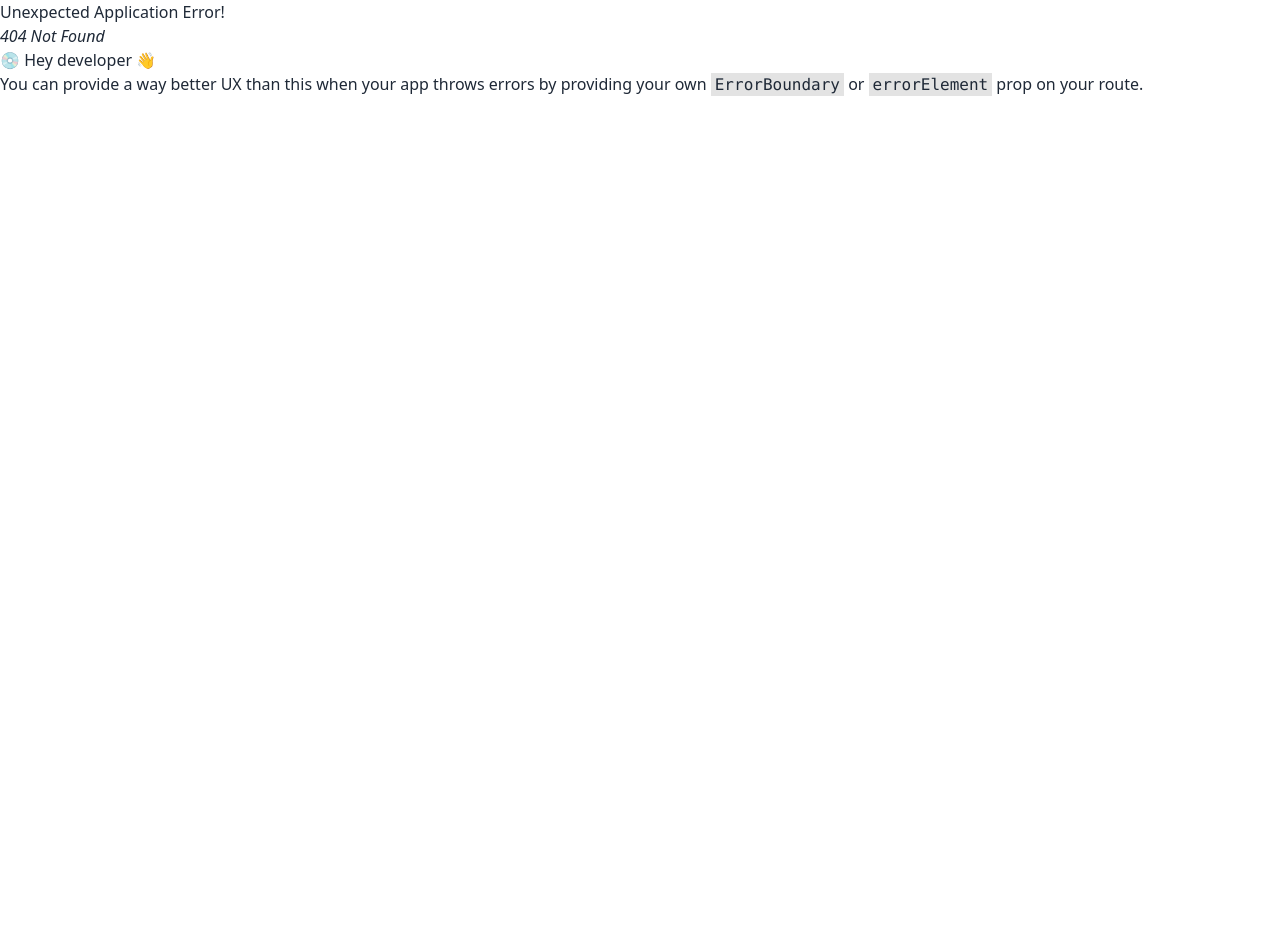
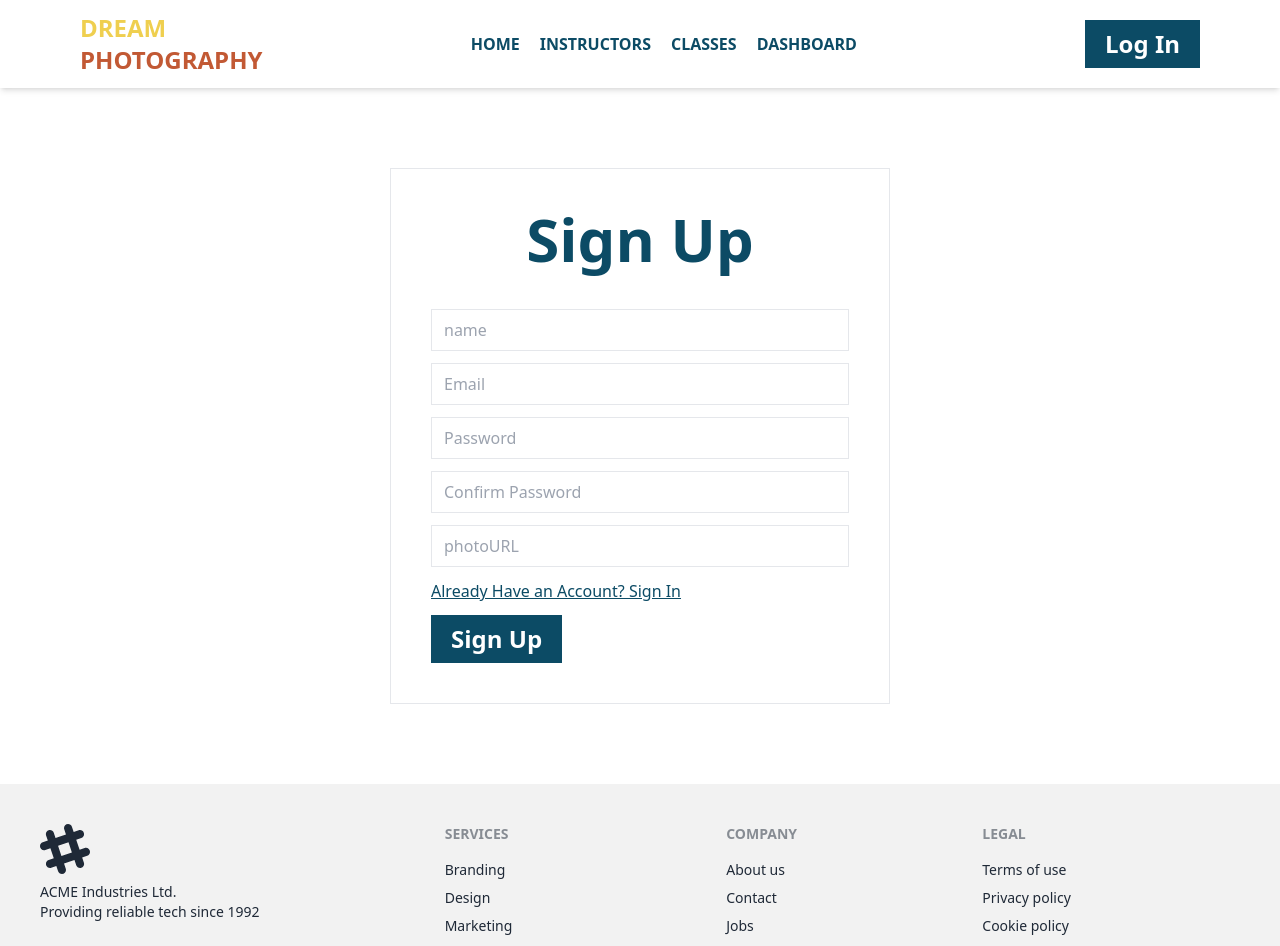
Before and after one commit to tobiborrahman/musical-magic-client, a React (Vite) app: page /signUp in a window 1280 px wide. Before the commit this address had no page. Shown: the top 946 px of the page. Before the commit the page ends 800 px from the top, so only its background shows below. Built offline with nearby package versions, Linux system fonts and the light colour scheme.

Commit message:
navbar added

```diff
--- a/package.json
+++ b/package.json
@@ -12,6 +12,8 @@
   "dependencies": {
     "react": "^18.2.0",
     "react-dom": "^18.2.0",
+    "react-hook-form": "^7.44.3",
+    "react-icons": "^4.9.0",
     "react-router-dom": "^6.11.2"
   },
   "devDependencies": {
--- a/src/pages/Footer/Footer.jsx
+++ b/src/pages/Footer/Footer.jsx
@@ -2,9 +2,46 @@
 
 const Footer = () => {
 	return (
-		<div>
-			<h2>this is footer</h2>
-		</div>
+		<footer className="footer p-10 bg-base-200 text-base-content">
+			<div>
+				<svg
+					width="50"
+					height="50"
+					viewBox="0 0 24 24"
+					xmlns="http://www.w3.org/2000/svg"
+					fillRule="evenodd"
+					clip-rule="evenodd"
+					className="fill-current"
+				>
+					<path d="M22.672 15.226l-2.432.811.841 2.515c.33 1.019-.209 2.127-1.23 2.456-1.15.325-2.148-.321-2.463-1.226l-.84-2.518-5.013 1.677.84 2.517c.391 1.203-.434 2.542-1.831 2.542-.88 0-1.601-.564-1.86-1.314l-.842-2.516-2.431.809c-1.135.328-2.145-.317-2.463-1.229-.329-1.018.211-2.127 1.231-2.456l2.432-.809-1.621-4.823-2.432.808c-1.355.384-2.558-.59-2.558-1.839 0-.817.509-1.582 1.327-1.846l2.433-.809-.842-2.515c-.33-1.02.211-2.129 1.232-2.458 1.02-.329 2.13.209 2.461 1.229l.842 2.515 5.011-1.677-.839-2.517c-.403-1.238.484-2.553 1.843-2.553.819 0 1.585.509 1.85 1.326l.841 2.517 2.431-.81c1.02-.33 2.131.211 2.461 1.229.332 1.018-.21 2.126-1.23 2.456l-2.433.809 1.622 4.823 2.433-.809c1.242-.401 2.557.484 2.557 1.838 0 .819-.51 1.583-1.328 1.847m-8.992-6.428l-5.01 1.675 1.619 4.828 5.011-1.674-1.62-4.829z"></path>
+				</svg>
+				<p>
+					ACME Industries Ltd.
+					<br />
+					Providing reliable tech since 1992
+				</p>
+			</div>
+			<div>
+				<span className="footer-title">Services</span>
+				<a className="link link-hover">Branding</a>
+				<a className="link link-hover">Design</a>
+				<a className="link link-hover">Marketing</a>
+				<a className="link link-hover">Advertisement</a>
+			</div>
+			<div>
+				<span className="footer-title">Company</span>
+				<a className="link link-hover">About us</a>
+				<a className="link link-hover">Contact</a>
+				<a className="link link-hover">Jobs</a>
+				<a className="link link-hover">Press kit</a>
+			</div>
+			<div>
+				<span className="footer-title">Legal</span>
+				<a className="link link-hover">Terms of use</a>
+				<a className="link link-hover">Privacy policy</a>
+				<a className="link link-hover">Cookie policy</a>
+			</div>
+		</footer>
 	);
 };
 
--- /dev/null
+++ b/src/pages/Login/Login.jsx
@@ -0,0 +1,71 @@
+import React, { useState } from 'react';
+import { useForm } from 'react-hook-form';
+import { Link } from 'react-router-dom';
+import { FaEye, FaEyeSlash } from 'react-icons/fa';
+
+const Login = () => {
+	const [showPassword, setShowPassword] = useState(false);
+
+	const {
+		register,
+		handleSubmit,
+		formState: { errors },
+	} = useForm();
+	const onSubmit = (data) => console.log(data);
+
+	console.log(errors);
+
+	const handleTogglePassword = () => {
+		setShowPassword(!showPassword);
+	};
+
+	return (
+		<div className="flex justify-center items-center my-20">
+			<form
+				className="w-[500px] p-10 border"
+				onSubmit={handleSubmit(onSubmit)}
+			>
+				<h1 className="text-center text-[#0C4B65] text-6xl font-bold pb-10">
+					Log In
+				</h1>
+				<input
+					type="email"
+					className="border py-2 w-full mb-3 pl-3"
+					placeholder="Email"
+					{...register('email', {
+						required: true,
+					})}
+				/>
+				<br />
+				<input
+					type={showPassword ? 'text' : 'password'}
+					className="border py-2 w-full pl-3"
+					placeholder="Password"
+					onClick={handleTogglePassword}
+					{...register('password', {
+						required: true,
+					})}
+				/>
+				<p className="mt-2" onClick={handleTogglePassword}>
+					{showPassword ? <FaEyeSlash></FaEyeSlash> : <FaEye></FaEye>}
+				</p>
+
+				<br />
+
+				<Link to="/signUp">
+					<p className="text-[#0C4B65] underline">
+						Don't Have an Account? Please Sign Up
+					</p>
+				</Link>
+
+				<input
+					className="py-2 px-5 text-white text-2xl duration-700 font-bold hover:text-[#0C4B65] hover:bg-[#EFCF4F] bg-[#0C4B65] mt-3"
+					type="submit"
+					value="Login"
+				/>
+			</form>
+		</div>
+	);
+};
+
+export default Login;
--- a/src/pages/Navbar/Navbar.jsx
+++ b/src/pages/Navbar/Navbar.jsx
@@ -1,11 +1,59 @@
 import React from 'react';
+import { Link } from 'react-router-dom';
 
 const Navbar = () => {
-    return (
-        <div>
-            <h2>This is navbar</h2>
-        </div>
-    );
+	return (
+		<div className="flex justify-between items-center shadow-md py-3 text-[#0C4B65]  px-20">
+			<div>
+				<h2 className="uppercase text-2xl text-[#EFCF4F] font-bold">
+					Dream <br />
+					<span className="text-[#C25934]">photography</span>
+				</h2>
+			</div>
+			<div className="flex list-none uppercase">
+				<li>
+					<Link
+						className="mr-5 hover:text-[#C25934] font-bold duration-500"
+						to="/"
+					>
+						Home
+					</Link>
+				</li>
+				<li>
+					<Link
+						className="mr-5 hover:text-[#C25934] font-bold duration-500"
+						to="/instructors"
+					>
+						Instructors
+					</Link>
+				</li>
+				<li>
+					<Link
+						className="mr-5 hover:text-[#C25934] font-bold duration-500"
+						to="/classes"
+					>
+						Classes
+					</Link>
+				</li>
+				<li>
+					<Link
+						className="mr-5 hover:text-[#C25934] font-bold duration-500"
+						to="/dashboard"
+					>
+						Dashboard
+					</Link>
+				</li>
+			</div>
+
+			<div>
+				<Link to="/login">
+					<button className="py-2 px-5 text-white text-2xl duration-700 font-bold hover:text-[#0C4B65] hover:bg-[#EFCF4F] bg-[#0C4B65]">
+						Log In
+					</button>
+				</Link>
+			</div>
+		</div>
+	);
 };
 
 export default Navbar;
--- /dev/null
+++ b/src/pages/SighUp/SignUp.jsx
@@ -0,0 +1,85 @@
+import React from 'react';
+import { useForm } from 'react-hook-form';
+import { Link } from 'react-router-dom';
+
+const SignUp = () => {
+	const {
+		register,
+		handleSubmit,
+		formState: { errors },
+	} = useForm();
+	const onSubmit = (data) => console.log(data);
+	console.log(errors);
+
+	return (
+		<div className="flex justify-center items-center my-20">
+			<form
+				className="w-[500px] p-10 border"
+				onSubmit={handleSubmit(onSubmit)}
+			>
+				<h1 className="text-center text-[#0C4B65] text-6xl font-bold pb-10">
+					Sign Up
+				</h1>
+				<input
+					type="text"
+					className="border py-2 w-full mb-3 pl-3"
+					placeholder="name"
+					{...register('name', {
+						required: true,
+						maxLength: 80,
+					})}
+				/>
+				<br />
+				<input
+					type="email"
+					className="border py-2 w-full mb-3 pl-3"
+					placeholder="Email"
+					{...register('email', {
+						required: true,
+					})}
+				/>
+				<br />
+				<input
+					type="password"
+					className="border py-2 w-full mb-3 pl-3"
+					placeholder="Password"
+					{...register('password', {
+						required: true,
+					})}
+				/>
+
+				<input
+					type="password"
+					className="border py-2 w-full mb-3 pl-3"
+					placeholder="Confirm Password"
+					{...register('confirmPassword', {
+						required: true,
+					})}
+				/>
+
+				<input
+					type="url"
+					className="border py-2 w-full pl-3"
+					placeholder="photoURL"
+					{...register('photoUrl', {
+						required: true,
+					})}
+				/>
+
+				<Link to="/login">
+					<p className="text-[#0C4B65] underline mt-3">
+						Already Have an Account? Sign In
+					</p>
+				</Link>
+
+				<input
+					className="py-2 px-5 text-white text-2xl duration-700 font-bold hover:text-[#0C4B65] hover:bg-[#EFCF4F] bg-[#0C4B65] mt-3 "
+					type="submit"
+					value="Sign Up"
+				/>
+			</form>
+		</div>
+	);
+};
+
+export default SignUp;
--- /dev/null
+++ b/src/providers/AuthProvider.jsx
@@ -0,0 +1,11 @@
+import React from 'react';
+
+const AuthProvider = () => {
+    return (
+        <div>
+
+        </div>
+    );
+};
+
+export default AuthProvider;
--- /dev/null
+++ b/src/temp.js
@@ -0,0 +1,63 @@
+import React from 'react';
+import { useForm } from 'react-hook-form';
+
+export default function App() {
+	const {
+		register,
+		handleSubmit,
+		formState: { errors },
+	} = useForm();
+	const onSubmit = (data) => console.log(data);
+	console.log(errors);
+
+	return (
+		<form onSubmit={handleSubmit(onSubmit)}>
+			<input
+				type="text"
+				placeholder="First name"
+				{...register('First name', { required: true, maxLength: 80 })}
+			/>
+			<input
+				type="text"
+				placeholder="Last name"
+				{...register('Last name', { required: true, maxLength: 100 })}
+			/>
+			<input
+				type="text"
+				placeholder="Email"
+				{...register('Email', {
+					required: true,
+					pattern: /^\S+@\S+$/i,
+				})}
+			/>
+			<input
+				type="tel"
+				placeholder="Mobile number"
+				{...register('Mobile number', {
+					required: true,
+					minLength: 6,
+					maxLength: 12,
+				})}
+			/>
+			<select {...register('Title', { required: true })}>
+				<option value="Mr">Mr</option>
+				<option value="Mrs">Mrs</option>
+				<option value="Miss">Miss</option>
+				<option value="Dr">Dr</option>
+			</select>
+
+			<input
+				{...register('Developer', { required: true })}
+				type="radio"
+				value="Yes"
+			/>
+			<input
+				{...register('Developer', { required: true })}
+				type="radio"
+				value="No"
+			/>
+
+			<input type="submit" />
+		</form>
+	);
+}
```
Also changed, not shown: src/routes/Routes.jsx (+10 -0 lines), 1 other file (tests, documents, lock files or other folders).
